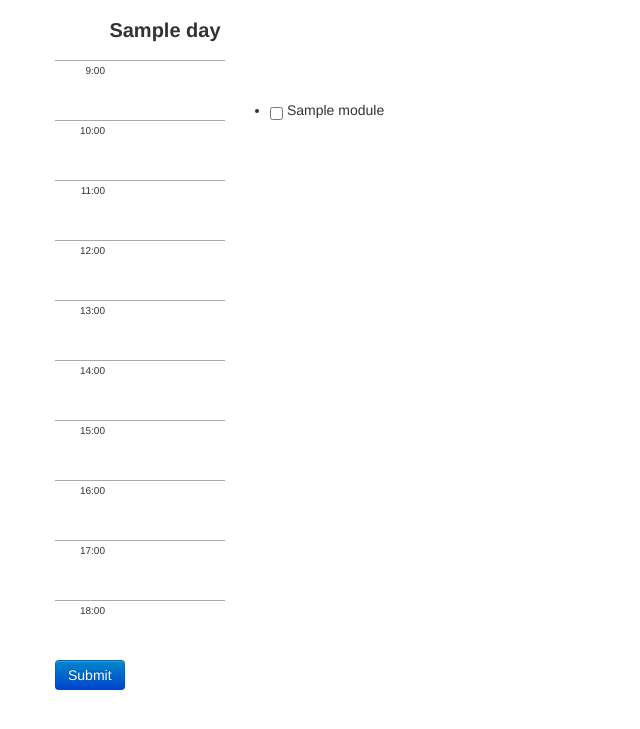
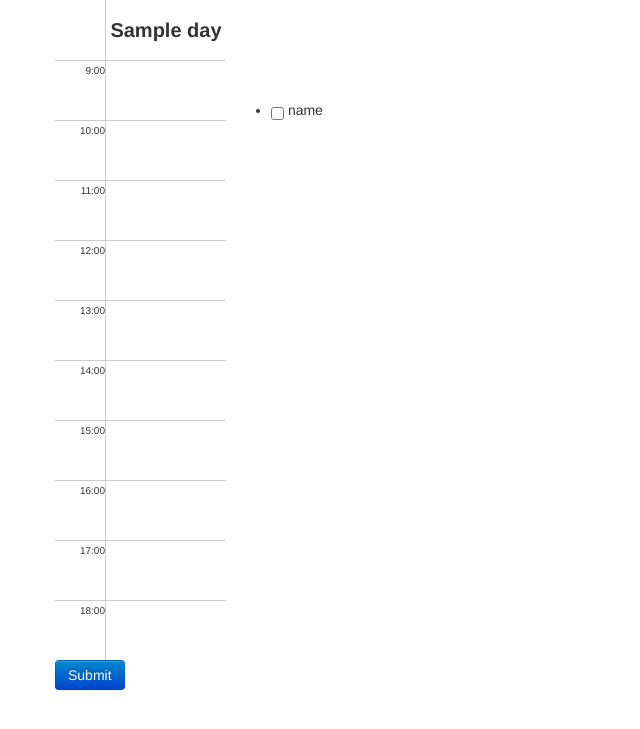
Before and after one commit to danielconnor/itcarlow-ical-py, a Python web app: template templates/timetable.html in a window 1280 px wide. Shown: the top 729 px of the page, without its empty margins (0-640 px from the left). Run offline with Jinja, Linux system fonts and the light colour scheme; the template is opened without the code that fills it: most values are stand-ins (such as "Sample title", 1, 10 or a date in 2020).

Commit message:
fix missing h4 end tag

```diff
--- a/static/css/timetable.css
+++ b/static/css/timetable.css
@@ -27,11 +27,12 @@ body {
   float: left;
   margin: 0 auto;
 }
-  section {
+  .section {
     overflow: hidden;
     margin: 0 auto;
   }
     .times {
+      float: left;
       left: 0;
       top: 60px;
       position: absolute;
@@ -40,10 +41,10 @@ body {
       padding: 0;
     }
       .time {
-        border-top: 1px solid #aaa;
+        border-top: 1px solid #ccc;
         font-size: 10px;
       }
-        .time time {
+        .time span {
           display: block;
           text-align: right;
           width: 50px;
@@ -51,6 +52,7 @@ body {
 
     .day {
       float: left;
+      border-left: 1px solid #ccc;
     }
       .day h3 {
         font-size: 20px;
@@ -64,8 +66,8 @@ body {
         padding: 0;
       }
         .period {
-          position: absolute;
           background-color: #AAA;
+          cursor: pointer;
         }
         .period.selected {
           background-color: black;
--- a/templates/timetable.html
+++ b/templates/timetable.html
@@ -21,12 +21,12 @@
         <input type="hidden" name="item" value="{{ item }}">
         <input type="hidden" name="type" value="{{ type }}">
 
-        <section>
+        <div class="section">
           <div class="timetable">
             <ul class="times">
               {% for time in range(start_time, start_time + 10) %}
                 <li class="time" style="height:{{ hour_height }}%; top:{{ (time - start_time) * hour_height }}%;">
-                  <time>{{ time }}:00</time>
+                  <span>{{ time }}:00</span>
                 </li>
               {% endfor %}
             </ul>
@@ -35,8 +35,8 @@
               <h3>{{ day.name }}</h3>
               <ul class="periods">
                 {% for period in day.periods %}
-                    <li class="period" style="height:{{ period["duration"]["hours"] * hour_height + period["duration"]["mins"] / 60 * hour_height }}%; top: {{ (period["start"]["hours"] - start_time) * hour_height + period["start"]["mins"] / 60 * hour_height }}%;" data-module="{{ period["module"] }}">
-                      <h4>{{ period["module"] }}<h4>
+                  <li class="period" style="height:{{ period["duration"]["hours"] * hour_height + period["duration"]["mins"] / 60 * hour_height }}%; top: {{ (period["start"]["hours"] - start_time) * hour_height + period["start"]["mins"] / 60 * hour_height }}%;" data-module="{{ period["name"] }}">
+                    <h4>{{ period["name"] }}</h4>
                   </li>
                 {% endfor %}
               </ul>
@@ -46,14 +46,14 @@
 
           <div class="checkboxes hidden-phone">
             <ul>
-            {% for moduleName in modules %}
+            {% for moduleName in modules.keys() %}
               <li class="module">
                 <label><input type="checkbox" name="modules" value="{{ moduleName }}"{% if moduleName in selectedModules %} checked=checked{% endif %}> {{ moduleName }}</label>
               </li>
             {% endfor %}
             </ul>
           </div>
-        </section>
+        </div>
 
         <button class="btn btn-primary" type="submit">Submit</button>
 
```
Also changed, not shown: timetable.py (+15 -6 lines). Lines whose indentation alone changed are shown as unchanged.
